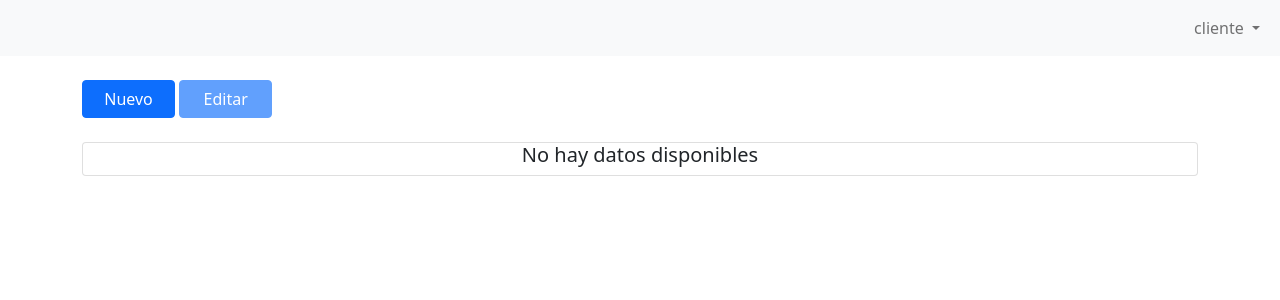
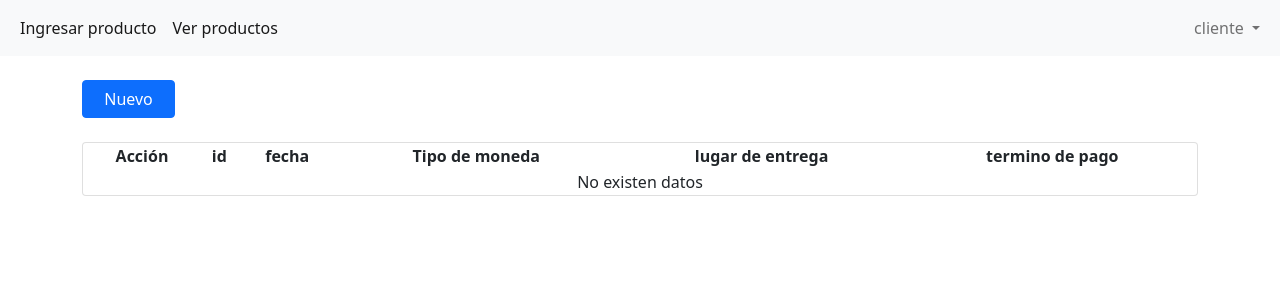
Before and after one commit to CristobalManque/Ingenieria-de-Software, a Flask app: page / in a window 1280 px wide. Shown: the top 300 px of the page. Run offline with Flask 2, Linux system fonts and the light colour scheme; a user stored in the database is signed in; data comes from the database, SQL or seed files in the repository; data that the repository does not hold is empty.

Commit message:
Ingreso de ordenes de compra de cliente y proveedor
Co-Authored-By: cristobalO19 <114106113+cristobalO19@users.noreply.github.com>

```diff
--- a/mysite/templates/index.html
+++ b/mysite/templates/index.html
@@ -1,4 +1,15 @@
 {% extends 'base.html' %}
+
+{% block item %}
+  {% if g.user['tipo'] == "cliente" %}
+  <li class="nav-item">
+    <a class="nav-link active" aria-current="page" href="{{ url_for('vista.ingresarproducto') }}"}}>Ingresar producto</a>
+  </li>
+  <li class="nav-item">
+    <a class="nav-link active" aria-current="page" href="{{ url_for('vista.listaproductos') }}"}}>Ver productos</a>
+  </li>
+  {% endif %}
+{% endblock %}
 
 {% block item2 %}
 {% if g.user %}
@@ -16,12 +27,40 @@
       {% if g.user['tipo'] == "cliente" %}
       <br>
       <div class="container">
-        <a href="#" class="btn btn-primary col-sm-1">Nuevo</a>
-        <a href="#" class="btn btn-primary col-sm-1 disabled">Editar</a>
+        <a href="{{ url_for('vista.ingresar') }}" class="btn btn-primary col-sm-1">Nuevo</a>
       </div><br>
       <div class="container">
         <div class="card text-center mx-auto">
-          <h5 style="text-align: center;">No hay datos disponibles</h5>
+          <table class="table-active">
+            <thead>
+              <tr>
+                <th scope="col">Acción</th>
+                <th scope="col">id</th>
+                <th scope="col">fecha</th>
+                <th scope="col">Tipo de moneda</th>
+                <th scope="col">lugar de entrega</th>
+                <th scope="col">termino de pago</th>
+              </tr>
+            </thead>
+            <tbody>
+              {% if items|length > 0 %}
+              {% for item in items %}
+              <tr>
+                <td scope="row"><a href="{{ url_for('vista.detalle') }}">Ver</a></td>
+                <td scope="row">{{ item.id }}</td>
+                <td scope="row">{{ item.fecha.replace("T", " ") }}</td>
+                <td scope="row">{{ item.tmoneda }}</td>
+                <td scope="row">{{ item.lugar }}</td>
+                <td scope="row">{{ item.tpago }} días</td>
+              </tr>
+              {% endfor %}
+              {% else %}
+              <tr style="text-align: center;">
+                <td colspan="10"> No existen datos</td>
+              </tr>
+              {% endif %}
+            </tbody>
+            </table>
         </div>
 
       </div>
@@ -29,15 +68,46 @@
       {% elif g.user['tipo'] == "proveedor" %}
       <br>
       <div class="container">
-        <a href="#" class="btn btn-primary col-sm-1">Nuevo</a>
-        <a href="#" class="btn btn-primary col-sm-1 disabled">Editar</a>
+        <a href="{{ url_for('vista.ingresar') }}" class="btn btn-primary col-sm-1">Nuevo</a>
       </div><br>
       <div class="container">
         <div class="card text-center mx-auto">
-          <h5 style="text-align: center;">No hay datos disponibles</h5>
+          <table class="table-active">
+            <thead>
+              <tr>
+                <th scope="col">Acción</th>
+                <th scope="col">id</th>
+                <th scope="col">fecha</th>
+                <th scope="col">Tipo de moneda</th>
+                <th scope="col">lugar de entrega</th>
+                <th scope="col">termino de pago</th>
+              </tr>
+            </thead>
+            <tbody>
+              {% if items|length > 0 %}
+              {% for item in items %}
+              <tr>
+                <td scope="row"><a href="{{ url_for('vista.detalle') }}">Ver</a></td>
+                <td scope="row">{{ item.id }}</td>
+                <td scope="row">{{ item.fecha.replace("T", " ") }}</td>
+                <td scope="row">{{ item.tmoneda }}</td>
+                <td scope="row">{{ item.lugar }}</td>
+                <td scope="row">{{ item.tpago }} días</td>
+              </tr>
+              {% endfor %}
+              {% else %}
+              <tr style="text-align: center;">
+                <td colspan="10"> No existen datos</td>
+              </tr>
+              {% endif %}
+            </tbody>
+            </table>
         </div>
 
       </div>
       {% endif %}
     {% endif %}
 {% endblock %}
+
+{% block script %}
+{% endblock %}
```
Also changed, not shown: mysite/templates/ingresar.html (added, +126 -0 lines).
